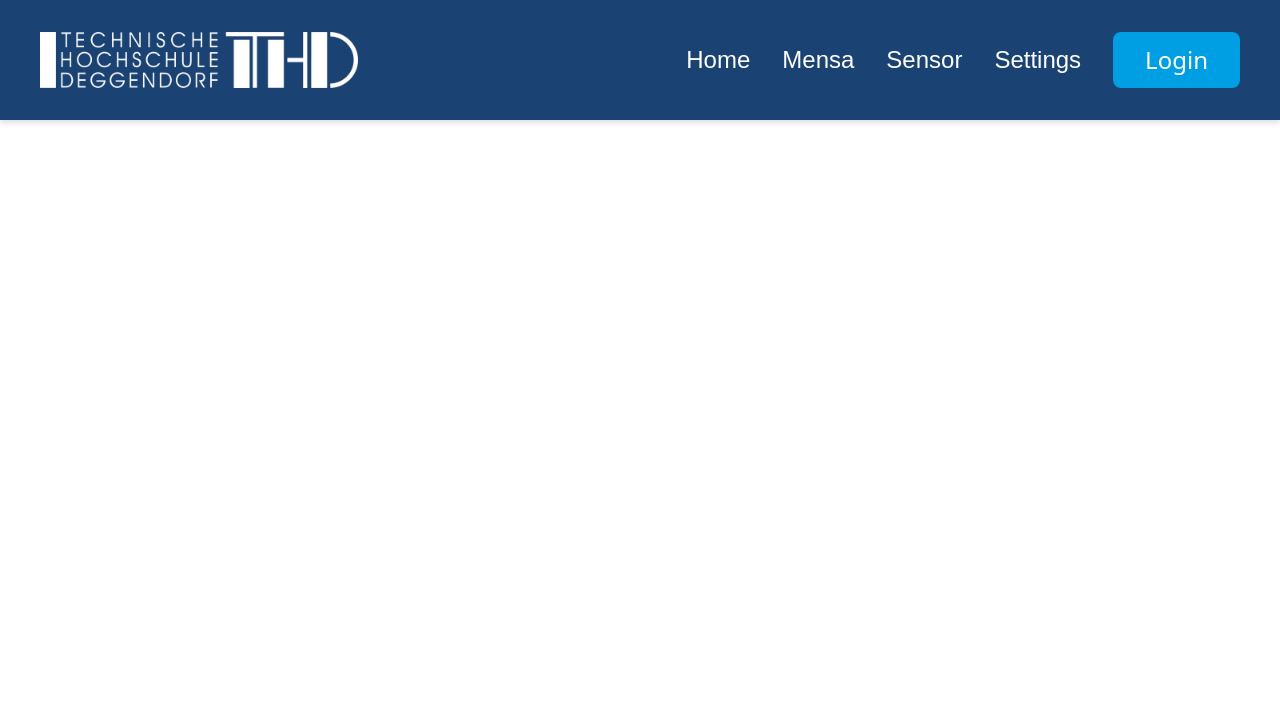
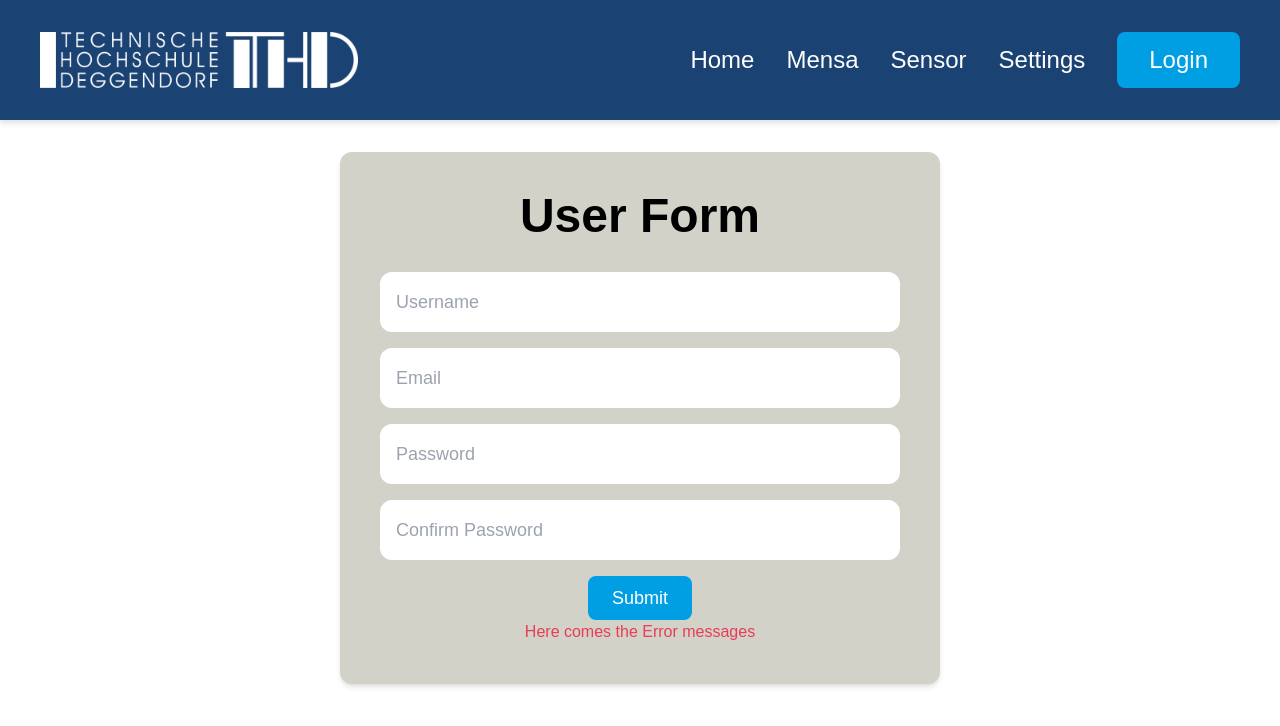
Before and after one commit to afumedo24/Smart-Dashboard-, a Vue app: page /userform in a window 1280 px wide. Shown: the top 726 px of the page. Built offline with nearby package versions, Linux system fonts and the light colour scheme; a web font is replaced by a local one.

Commit message:
added User Pages and Components

```diff
--- a/package.json
+++ b/package.json
@@ -13,12 +13,14 @@
     "format": "prettier --write src/"
   },
   "dependencies": {
-    "@vuepic/vue-datepicker": "^8.6.0",
+    "@types/chart.js": "^2.9.41",
     "@vueuse/core": "^10.11.0",
     "axios": "^1.7.2",
+    "chart.js": "^4.4.3",
     "oh-vue-icons": "^1.0.0-rc3",
     "pinia": "^2.1.7",
     "vue": "^3.4.21",
+    "vue-chartjs": "^5.3.1",
     "vue-router": "^4.3.0",
     "vue3-datepicker": "^0.4.0"
   },
--- a/src/App.vue
+++ b/src/App.vue
@@ -4,7 +4,7 @@ import NavBar from './components/NavBarComponent/NavBar.vue'
 </script>
 
 <template>
-  <div class="bg-white h-screen">
+  <div class="bg-white h-screen font-saira">
     <NavBar />
     <RouterView />
   </div>
--- /dev/null
+++ b/src/components/UserFormComponent/LoginForm.vue
@@ -0,0 +1,22 @@
+<template>
+  <div
+    class="flex flex-col items-center justify-center mt-[80px] bg-lightShade rounded-xl shadow-md p-10 md:w-[600px] md:h-[380px] mx-auto"
+  >
+    <h2 class="text-4xl md:text-5xl font-bold text-center mb-8">User Login</h2>
+    <input
+      type="text"
+      placeholder="Username"
+      class="w-full p-4 mb-4 md:text-lg rounded-xl focus:border-secondary focus:ring-1 focus:ring-secondary focus:outline-none"
+    />
+    <input
+      type="password"
+      placeholder="Password"
+      class="w-full p-4 mb-4 md:text-lg rounded-xl focus:border-secondary focus:ring-1 focus:ring-secondary focus:outline-none"
+    />
+    <button class="bg-secondary text-white md:text-lg rounded-lg px-6 py-2">Login</button>
+
+    <p class="text-thd_ai_red">Here comes the Error messgaes</p>
+  </div>
+</template>
+
+<script setup lang="ts"></script>
--- /dev/null
+++ b/src/components/UserFormComponent/UserForm.vue
@@ -0,0 +1,32 @@
+<template>
+  <div
+    class="flex flex-col items-center justify-center bg-lightShade rounded-xl shadow-md p-10 md:w-[600px] mx-auto"
+  >
+    <h2 class="text-4xl md:text-5xl font-bold text-center mb-8">User Form</h2>
+    <input
+      type="text"
+      placeholder="Username"
+      class="w-full p-4 mb-4 md:text-lg rounded-xl focus:border-secondary focus:ring-1 focus:ring-secondary focus:outline-none"
+    />
+    <input
+      type="email"
+      placeholder="Email"
+      class="w-full p-4 mb-4 md:text-lg rounded-xl focus:border-secondary focus:ring-1 focus:ring-secondary focus:outline-none"
+    />
+    <input
+      type="password"
+      placeholder="Password"
+      class="w-full p-4 mb-4 md:text-lg rounded-xl focus:border-secondary focus:ring-1 focus:ring-secondary focus:outline-none"
+    />
+    <input
+      type="password"
+      placeholder="Confirm Password"
+      class="w-full p-4 mb-4 md:text-lg rounded-xl focus:border-secondary focus:ring-1 focus:ring-secondary focus:outline-none"
+    />
+    <button class="bg-secondary text-white md:text-lg rounded-lg px-6 py-2">Submit</button>
+
+    <p class="text-thd_ai_red">Here comes the Error messages</p>
+  </div>
+</template>
+
+<script setup lang="ts"></script>
--- a/src/router/index.ts
+++ b/src/router/index.ts
@@ -31,7 +31,17 @@ const router = createRouter({
     {
       path: '/settings',
       name: 'settings',
-      component: SettingsPage
+      component: () => import('../views/LoginPage.vue')
+    },
+    {
+      path: '/login',
+      name: 'login',
+      component: () => import('../views/LoginPage.vue')
+    },
+    {
+      path: '/userform',
+      name: 'userform',
+      component: () => import('../views/UserFormPage.vue')
     }
   ]
 })
--- a/src/services/types/MensaMenu.type.ts
+++ b/src/services/types/MensaMenu.type.ts
@@ -1,7 +1,7 @@
 // the type of the data that is fetched from the MensaAPI
 
-// NOTE für mich: musste das hier auch als type deklarieren, weil sonst TS compiler
-//                sich beschwert hat bei der MenuCardComponent wo ich den Preis anzeige
+//  musste Pries auch als type deklarieren, weil sonst der TS compiler
+//  sich beschwert hat bei der MenuCardComponent wo ich den Preis anzeige
 interface Preis {
   students: number | null
   employees: number | null
--- /dev/null
+++ b/src/views/LoginPage.vue
@@ -0,0 +1,9 @@
+<template>
+  <div class="mt-[120px] py-8 px-6 md:px-32">
+    <login-form />
+  </div>
+</template>
+
+<script setup lang="ts">
+import LoginForm from '../components/UserFormComponent/LoginForm.vue'
+</script>
--- a/src/views/SensorPage.vue
+++ b/src/views/SensorPage.vue
@@ -2,7 +2,27 @@ import MapChart from 'vue-map-chart';
 <template>
   <div class="mt-20 py-8">
     <h3 class="p-8 font-extrabold text-6xl font-saira">AppointmentPage</h3>
+    <Pie :data="data" :options="options" />
   </div>
 </template>
 
-<script setup lang="ts"></script>
+<script setup lang="ts">
+import { Chart as ChartJS, ArcElement, Tooltip, Legend } from 'chart.js'
+import { Pie } from 'vue-chartjs'
+
+ChartJS.register(ArcElement, Tooltip, Legend)
+
+const data = {
+  labels: ['VueJs', 'EmberJs', 'ReactJs', 'AngularJs', 'Ahmed'],
+  datasets: [
+    {
+      backgroundColor: ['#41B883', '#E46651', '#00D8FF', '#DD1B16', '#FF5733'],
+      data: [40, 20, 80, 10, 60]
+    }
+  ]
+}
+
+const options = {
+  responsive: true
+}
+</script>
--- /dev/null
+++ b/src/views/UserFormPage.vue
@@ -0,0 +1,9 @@
+<template>
+  <div class="mt-[120px] py-8 px-6 md:px-32">
+    <user-form />
+  </div>
+</template>
+
+<script setup lang="ts">
+import UserForm from '../components/UserFormComponent/UserForm.vue'
+</script>
```
Also changed, not shown: src/services/types/User.type.ts (added, +14 -0 lines), 1 other file (tests, documents, lock files or other folders).
